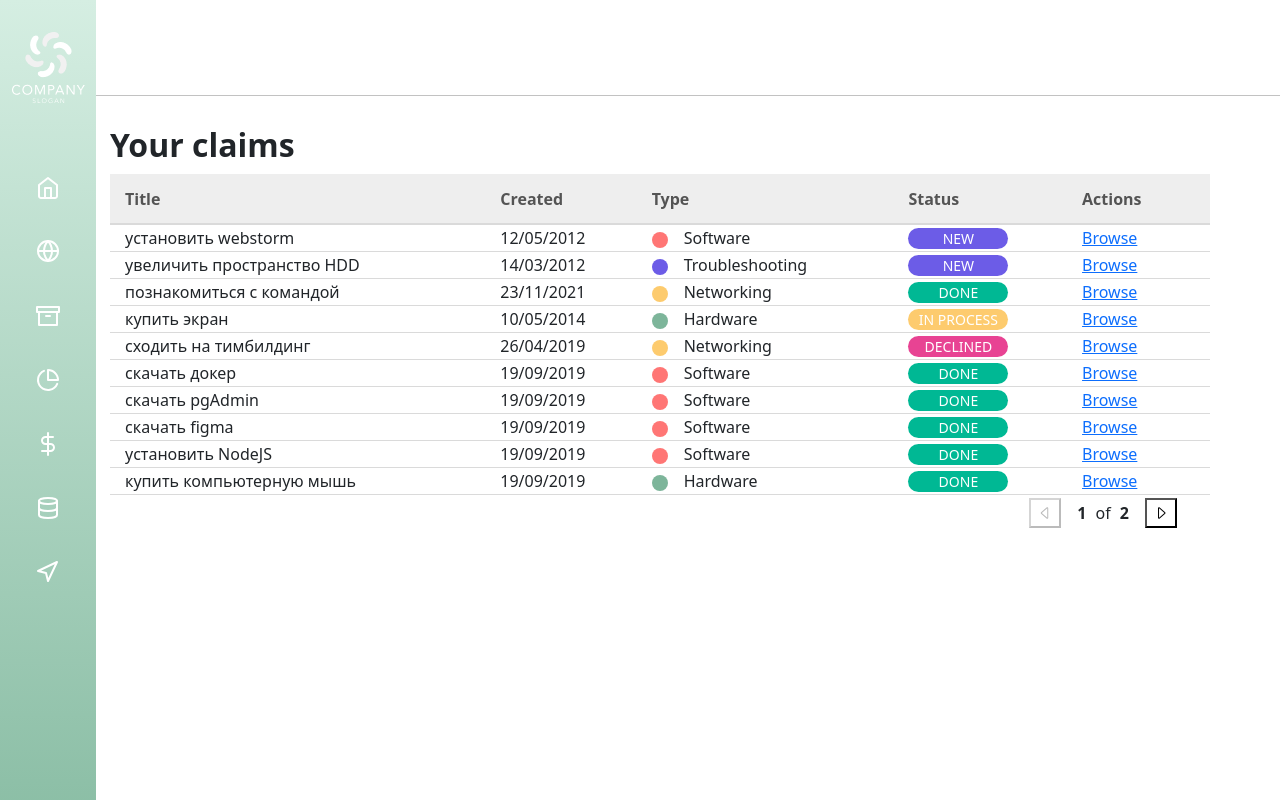
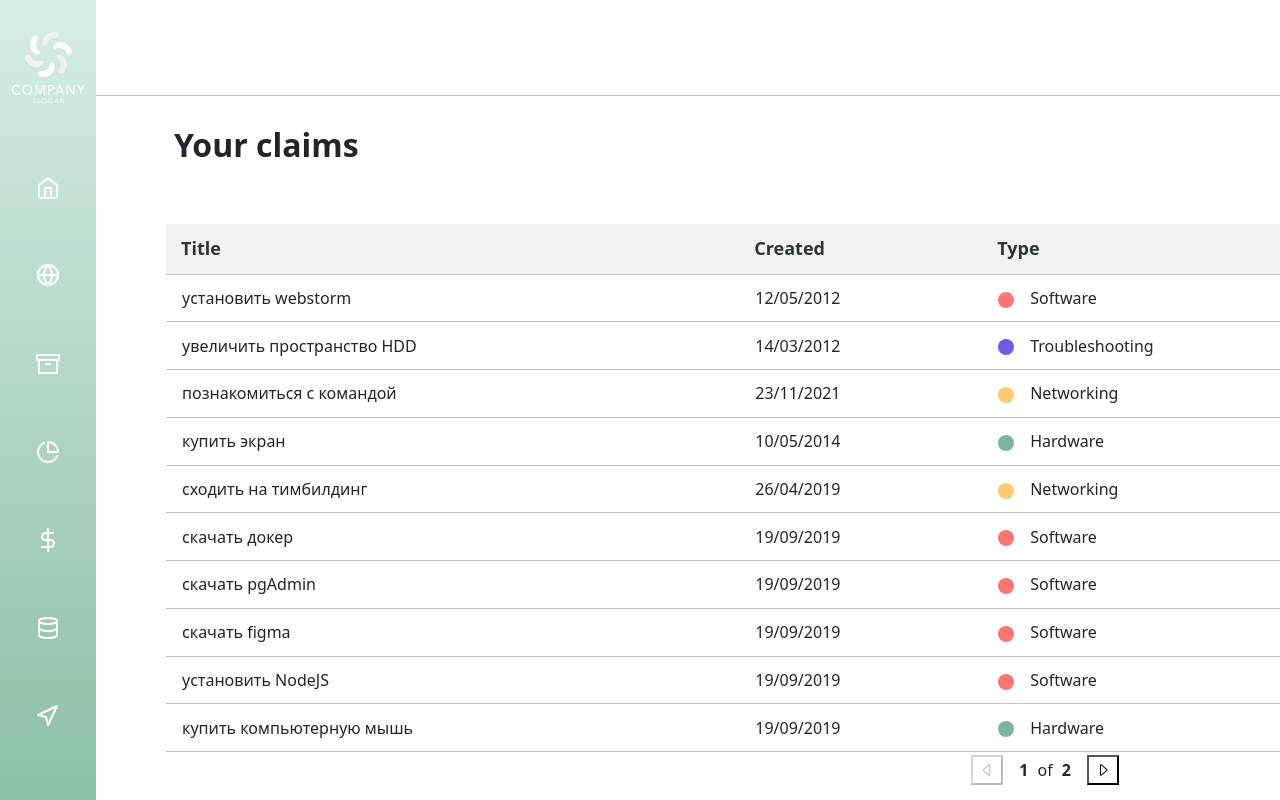
Before and after one commit to Nuyrguyana/neoPractice, a React (Create React App) app in the folder claims-client/: page / in a window 1280 px wide. Shown: the top 800 px of the page. Built offline with nearby package versions, Linux system fonts and the light colour scheme.

Commit message:
fix table

```diff
--- a/claims-client/src/App.jsx
+++ b/claims-client/src/App.jsx
@@ -5,8 +5,6 @@ import {Main} from "./container/main";
 
 export const App = () => {
     return (
-        <div>
             <Main/>
-        </div>
     );
 }
--- a/claims-client/src/components/menu.jsx
+++ b/claims-client/src/components/menu.jsx
@@ -11,7 +11,7 @@ import {Link} from "react-router-dom";
 
 export const Menu = () => {
     return (
-        <div className='container-navbar'>
+        <div className='container-menu'>
             <aside className='content-menu'>
                 <p>
                     <img className='img-icon' src={iconMin}/>
--- a/claims-client/src/container/main.jsx
+++ b/claims-client/src/container/main.jsx
@@ -14,7 +14,6 @@ import {Database} from "../components/menu/database";
 export const Main = () => {
     return (
         <BrowserRouter>
-            {/*<div className='page'>*/}
                 <Menu/>
                 <Header/>
                 <Switch>
@@ -27,7 +26,6 @@ export const Main = () => {
                     <Route path='/database' exact component={Database}/>
                     <Route path='/navigation' exact component={Navigation}/>
                 </Switch>
-            {/*</div>*/}
         </BrowserRouter>
     );
 };
--- a/claims-client/src/container/table.jsx
+++ b/claims-client/src/container/table.jsx
@@ -42,6 +42,7 @@ export const Table = ({columns, data}) => {
             {/*    globalFilter={state.globalFilter}*/}
             {/*    setGlobalFilter={setGlobalFilter}*/}
             {/*/>*/}
+            <div className='container-table-body'>
             <table className='table-body' {...getTableProps()}>
                 <thead className='table-head'>
                 {headerGroups.map((headerGroup) => (
@@ -90,6 +91,8 @@ export const Table = ({columns, data}) => {
                 nextPage={nextPage}
                 canNextPage={canNextPage}
             />
+            </div>
+
         </div>
     );
 };
--- a/claims-client/src/index.css
+++ b/claims-client/src/index.css
@@ -6,20 +6,12 @@ body {
 
 }
 
-.page {
-  max-width: 1100px;
-  /*height: 100vh;*/
-  padding: 5px;
-
-}
-
-
 .container-title {
     display: flex;
     justify-content: space-between;
     width: 1704px;
     height: 48px;
-    /*padding: 56px 56px 48px 160px;*/
+    padding: 0 56px 48px 64px;
 }
 
 .main-title {
@@ -55,8 +47,9 @@ th, td {
 
 /* Menu */
 
-.container-navbar {
+.container-menu {
   float: left;
+
 }
 
 .content-menu {
@@ -69,17 +62,17 @@ th, td {
 .btn-menu {
   width: 40px;
   display: block;
-  padding: 0 28px 24px 28px;
+  padding: 24px 28px 24px 28px;
   position: relative;
 }
 
 .btn-menu:focus {
-  padding: 0 28px 24px 23px;
+  padding: 24px 28px 24px 23px;
   border-left: 5px solid #ffffff;
 }
 
 .img-icon {
-  padding: 32px 11px 48px 12px ;
+  padding: 32px 11px 24px 12px ;
 }
 
 .sort-icon {
@@ -103,6 +96,7 @@ th, td {
 
 .container-header {
   width: 1300px;
+
 }
 
 .content-header {
@@ -152,32 +146,46 @@ th, td {
   padding: 30px 0 0 110px;
 }
 
+.container-table-body {
+  padding: 50px 58px 193px 56px;
+
+}
 
 .table-body {
-  width: 1100px;
+  width: 1710px;
+  height: 528px;
 }
 
 .table-head {
+  font-size: 18px;
+  /*display: flex;*/
+  /*align-items: center;*/
   height: 50px;
-  background: #eeeeee;
-  color: #545454;
-  justify-content: space-between;
-  border-bottom: 2px solid #dadada;
+  background: #F1F1F1;
+  color: #2D3436;
+  /*justify-content: space-between;*/
+  border-bottom: 1px solid #C2C2C2;
+  padding: 17px 0 17px 24px;
 }
 
-
 tbody tr {
-  border-bottom: 1px solid #dadada;
+  border-bottom: 1px solid #C2C2C2;
 }
 
 tbody tr:hover {
-  background: #b1e8a0;
+  background: #E1F3EA;
   opacity: 1;
+}
+
+.table-td {
+  padding-left: 16px;
 }
 
 .type-dot {
   padding-right: 16px;
 }
+
+
 
 /* status pill */
 
```
